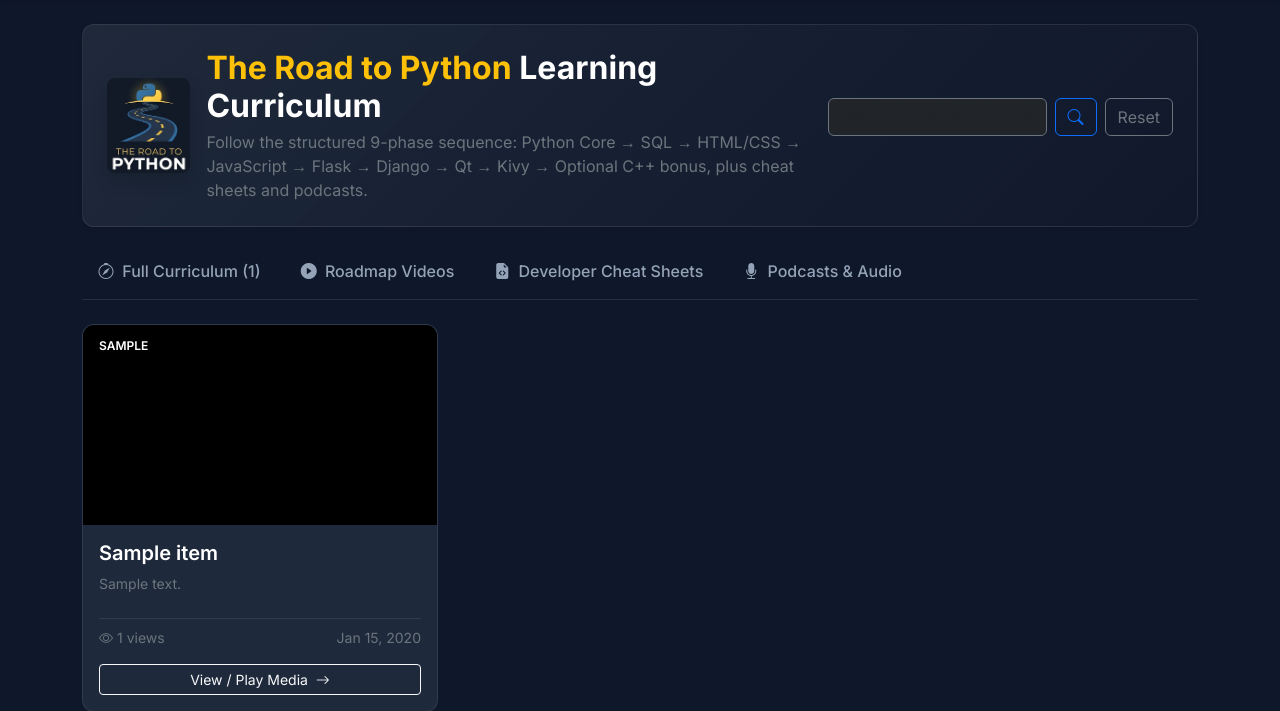
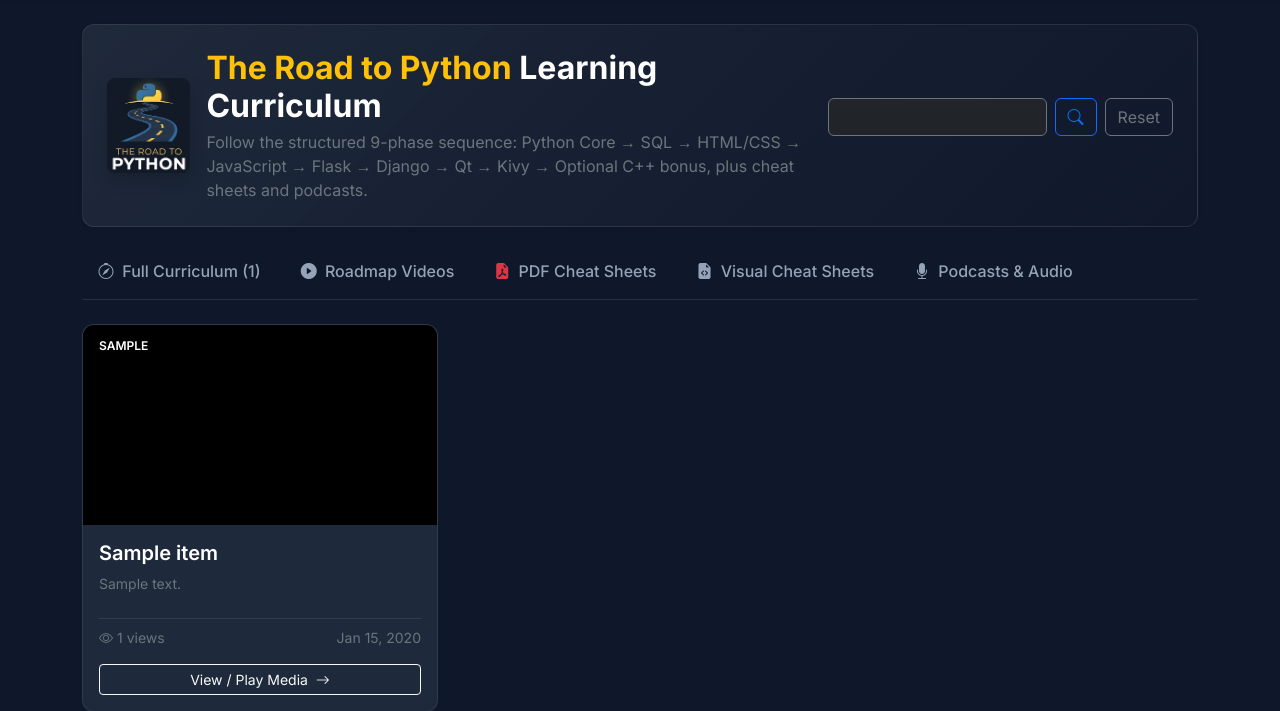
Before and after one commit to Zinolesky/bincom-assignment-5, a Django app: template media_app/templates/media_app/gallery.html in a window 1280 px wide. Shown: the part 65-776 px from the top of the page. Run offline with Django 3.2, Linux system fonts and the light colour scheme; the template is opened without the code that fills it: most values are stand-ins (such as "Sample title", 1, 10 or a date in 2020).

Commit message:
Add PDF Cheat Sheet section with interactive viewer, thumbnails, and 4 curriculum guides

```diff
--- a/media_app/models.py
+++ b/media_app/models.py
@@ -19,6 +19,7 @@ class MediaItem(models.Model):
         ('image', 'Image'),
         ('video', 'Video'),
         ('audio', 'Audio / Podcast'),
+        ('pdf', 'PDF Cheat Sheet'),
     ]
 
     title = models.CharField(max_length=150)
--- a/media_app/templates/media_app/base.html
+++ b/media_app/templates/media_app/base.html
@@ -55,6 +55,7 @@
         .badge-image { background-color: #0284c7; color: #fff; }
         .badge-video { background-color: #dc2626; color: #fff; }
         .badge-audio { background-color: #16a34a; color: #fff; }
+        .badge-pdf { background-color: #e11d48; color: #fff; }
         .nav-pills .nav-link {
             color: #94a3b8;
             border-radius: 8px;
--- a/media_app/templates/media_app/gallery.html
+++ b/media_app/templates/media_app/gallery.html
@@ -45,8 +45,13 @@
         </a>
     </li>
     <li class="nav-item">
+        <a class="nav-link {% if selected_type == 'pdf' %}active{% endif %}" href="?type=pdf{% if search_query %}&q={{ search_query }}{% endif %}">
+            <i class="bi bi-file-earmark-pdf-fill me-1 text-danger"></i> PDF Cheat Sheets
+        </a>
+    </li>
+    <li class="nav-item">
         <a class="nav-link {% if selected_type == 'image' %}active{% endif %}" href="?type=image{% if search_query %}&q={{ search_query }}{% endif %}">
-            <i class="bi bi-file-earmark-code-fill me-1"></i> Developer Cheat Sheets
+            <i class="bi bi-file-earmark-code-fill me-1"></i> Visual Cheat Sheets
         </a>
     </li>
     <li class="nav-item">
@@ -87,6 +92,17 @@
                     <span class="position-absolute fs-3 text-white bg-dark bg-opacity-75 rounded-circle px-3 py-1">
                         <i class="bi bi-volume-up-fill"></i>
                     </span>
+                {% elif item.media_type == 'pdf' %}
+                    {% if item.thumbnail %}
+                        <img src="{{ item.thumbnail.url }}" class="w-100 h-100 object-fit-cover" alt="{{ item.title }}">
+                    {% else %}
+                        <div class="p-4 text-center">
+                            <i class="bi bi-file-earmark-pdf-fill fs-1 text-danger"></i>
+                        </div>
+                    {% endif %}
+                    <span class="position-absolute fs-3 text-white bg-dark bg-opacity-75 rounded-circle px-3 py-1">
+                        <i class="bi bi-file-earmark-pdf-fill text-danger"></i>
+                    </span>
                 {% endif %}
 
                 <span class="position-absolute top-0 start-0 m-2 badge-type badge-{{ item.media_type }}">
@@ -106,7 +122,11 @@
                     <span>{{ item.uploaded_at|date:"M d, Y" }}</span>
                 </div>
                 <a href="{% url 'media_detail' item.pk %}" class="btn btn-outline-light btn-sm mt-3 w-100">
-                    View / Play Media <i class="bi bi-arrow-right ms-1"></i>
+                    {% if item.media_type == 'pdf' %}
+                        View / Read PDF <i class="bi bi-file-earmark-text ms-1"></i>
+                    {% else %}
+                        View / Play Media <i class="bi bi-arrow-right ms-1"></i>
+                    {% endif %}
                 </a>
             </div>
         </div>
--- a/media_app/views.py
+++ b/media_app/views.py
@@ -15,7 +15,7 @@ def media_gallery(request):
 
     items = MediaItem.objects.all()
 
-    if media_type in ['image', 'video', 'audio']:
+    if media_type in ['image', 'video', 'audio', 'pdf']:
         items = items.filter(media_type=media_type)
 
     if category_slug:
```
Also changed, not shown: media_app/templates/media_app/detail.html (+34 -0 lines), db.sqlite3, media/thumbnails/documents/Django_Cheat_Sheet_by_OGR_thumb.jpg (added), media/thumbnails/documents/Flask_The_Cheat_Sheet_thumb.jpg (added), media/thumbnails/documents/Real_Python_Pocket_Reference_thumb.jpg (added), media/thumbnails/documents/SQL_Cheat_Sheet_thumb.jpg (added), media_app/migrations/0003_alter_mediaitem_media_type.py (added), 4 other files.
